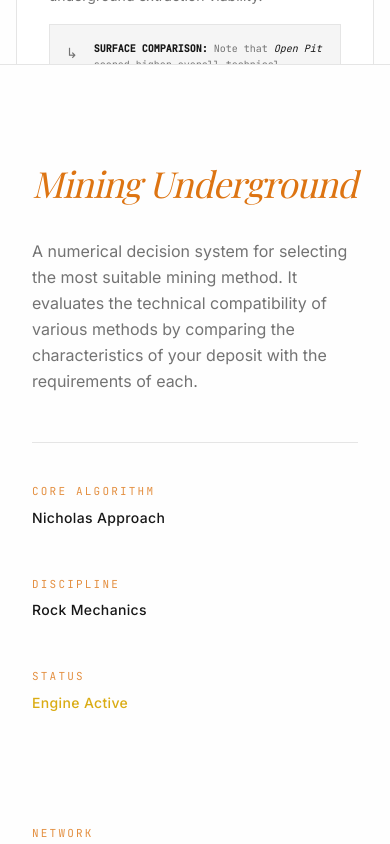
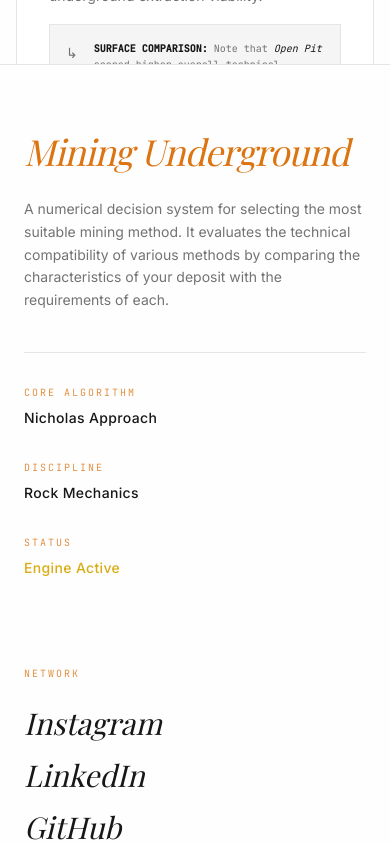
Before and after one commit to LuiccianDev/nicholas-method-81, a React (Vite) app: page / in a window 390 px wide. Shown: the part 780-1624 px from the top of the page. Built offline with nearby package versions, Linux system fonts and the light colour scheme; a web font is replaced by a local one.

Commit message:
feat: add BestMethodCard component for recommendation display and integrate animated Footer with GSAP scroll effects

```diff
--- a/src/components/calculator/BestMethodCard.tsx
+++ b/src/components/calculator/BestMethodCard.tsx
@@ -26,7 +26,7 @@ const BestMethodCard = memo(function BestMethodCard({
       </div>
       <div className="relative mb-8 flex flex-col border border-t-2 border-border border-t-primary bg-card p-8">
         <div className="mb-auto">
-          <p className="font-serif text-[48px] leading-none wrap-break-word text-primary italic drop-shadow-sm sm:text-[64px] md:text-[80px]">
+          <p className="font-serif text-[48px] text-secondary dark:text-primary leading-none wrap-break-word text-primary italic drop-shadow-sm sm:text-[64px] md:text-[80px]">
             {bestMethod?.method || 'None.'}
           </p>
           <p className="mt-2 text-xl font-light tracking-tight text-foreground-muted md:text-3xl">
@@ -65,7 +65,7 @@ const BestMethodCard = memo(function BestMethodCard({
 
         <button
           onClick={onOpenDetails}
-          className="group absolute right-4 bottom-4 flex h-12 w-12 cursor-pointer items-center justify-center rounded-full border border-primary text-primary transition-all duration-300 hover:bg-primary hover:text-surface"
+          className="group absolute right-4 top-4 flex h-12 w-12 cursor-pointer items-center justify-center rounded-full border border-primary text-secondary dark:text-primary transition-all duration-300 hover:bg-secondary dark:hover:bg-primary hover:text-surface"
           title="View Full Calculation Matrix"
         >
           <ListTree className="h-5 w-5" />
--- a/src/components/layout/Footer.tsx
+++ b/src/components/layout/Footer.tsx
@@ -181,86 +181,82 @@ export default function Footer() {
     { scope: footerRef }
   );
 
+  const details = [
+    { label: 'Core Algorithm', value: 'Nicholas Approach' },
+    { label: 'Discipline', value: 'Rock Mechanics' },
+    { label: 'Status', value: 'Engine Active', highlight: true },
+  ];
+
+  const socialLinks = [
+    { name: 'Instagram', url: 'https://www.instagram.com/luiccian_dev' },
+    { name: 'LinkedIn', url: 'https://www.linkedin.com/in/william-guevara-lazaro-79274b2a3' },
+    { name: 'GitHub', url: 'https://github.com/LuiccianDev' },
+  ];
+
   return (
     <footer
       ref={footerRef}
-      className="relative flex min-h-screen flex-col justify-between overflow-hidden border-t border-border bg-surface pt-24 font-sans"
+      className="relative flex min-h-[85vh] lg:min-h-screen flex-col justify-between overflow-hidden border-t border-border bg-surface pt-16 lg:pt-24 font-sans"
     >
       {/* Top Grid - Description & Links (wrapped with padding instead of footer) */}
-      <div className="relative z-20 grid grid-cols-1 gap-16 px-8 lg:grid-cols-12 lg:gap-12 lg:px-20">
+      <div className="relative z-20 grid grid-cols-1 gap-12 px-6 sm:gap-16 sm:px-8 lg:grid-cols-12 lg:gap-12 lg:px-20">
+
         {/* Left Column - Project Description */}
         <div className="flex flex-col justify-start lg:col-span-7 lg:pr-12">
           <h4
             ref={titleRef}
-            className="mb-8 font-serif text-4xl leading-tight tracking-tight text-secondary italic lg:text-6xl"
+            className="mb-6 font-serif text-4xl leading-tight tracking-tight text-secondary italic md:text-5xl lg:mb-8 lg:text-6xl"
           >
             Mining Underground
           </h4>
           <p
             ref={descriptionRef}
-            className="mb-12 max-w-2xl font-sans text-[16px] leading-relaxed text-foreground-muted"
+            className="mb-10 max-w-2xl font-sans text-sm leading-relaxed text-foreground-muted sm:text-base lg:mb-12 lg:text-[16px]"
           >
             A numerical decision system for selecting the most suitable mining
             method. It evaluates the technical compatibility of various methods
             by comparing the characteristics of your deposit with the
             requirements of each.
           </p>
+
           <div
             ref={detailsRef}
-            className="flex flex-col gap-12 border-t border-border pt-10 sm:flex-row"
+            className="flex flex-col gap-8 border-t border-border pt-8 sm:flex-row sm:gap-12 lg:pt-10"
           >
-            <div className="flex flex-col space-y-2">
-              <span className="font-mono text-[11px] tracking-[0.2em] text-secondary uppercase opacity-80">
-                Core Algorithm
+            {details.map((detail, index) => (
+              <div key={index} className="flex flex-col space-y-2">
+                <span className="font-mono text-[10px] tracking-[0.2em] text-secondary uppercase opacity-80 sm:text-[11px]">
+                  {detail.label}
                 </span>
-              <span className="text-sm font-medium tracking-wide text-foreground">
-                Nicholas Approach
+                <span
+                  className={`text-sm font-medium tracking-wide ${
+                    detail.highlight ? 'text-primary' : 'text-foreground'
+                  }`}
+                >
+                  {detail.value}
                 </span>
               </div>
-            <div className="flex flex-col space-y-2">
-              <span className="font-mono text-[11px] tracking-[0.2em] text-secondary uppercase opacity-80">
-                Discipline
-              </span>
-              <span className="text-sm font-medium tracking-wide text-foreground">
-                Rock Mechanics
-              </span>
-            </div>
-            <div className="flex flex-col space-y-2">
-              <span className="font-mono text-[11px] tracking-[0.2em] text-secondary uppercase opacity-80">
-                Status
-              </span>
-              <span className="text-sm font-medium tracking-wide text-primary">
-                Engine Active
-              </span>
-            </div>
+            ))}
           </div>
         </div>
 
         {/* Right Column - Social Links */}
-        <div className="mt-12 flex flex-col justify-start lg:col-span-5 lg:mt-0 lg:items-end">
-          <div ref={linksRef} className="flex flex-col space-y-8 lg:text-right">
-            <h4 className="network-title font-mono text-[11px] tracking-[0.2em] text-secondary uppercase opacity-80">
+        <div className="mt-10 flex flex-col justify-start sm:mt-12 lg:col-span-5 lg:mt-0 lg:items-end">
+          <div ref={linksRef} className="flex flex-col space-y-6 sm:space-y-8 lg:text-right">
+            <h4 className="network-title font-mono text-[10px] tracking-[0.2em] text-secondary uppercase opacity-80 sm:text-[11px]">
               Network
             </h4>
-            <div className="flex flex-col space-y-6">
+
+            <div className="flex flex-col space-y-4 sm:space-y-6">
+              {socialLinks.map((link) => (
                 <a
-                href="https://www.instagram.com/luiccian_dev"
-                className="footer-link block w-full font-serif text-3xl text-foreground italic transition-all duration-300 hover:-translate-x-2 hover:text-primary lg:text-4xl"
+                  key={link.name}
+                  href={link.url}
+                  className="footer-link block w-full font-serif text-3xl italic text-foreground transition-all duration-300 hover:text-primary hover:translate-x-2 md:text-4xl lg:hover:-translate-x-2"
                 >
-                Instagram
+                  {link.name}
                 </a>
-              <a
-                href="https://www.linkedin.com/in/william-guevara-lazaro-79274b2a3"
-                className="footer-link block w-full font-serif text-3xl text-foreground italic transition-all duration-300 hover:-translate-x-2 hover:text-primary lg:text-4xl"
-              >
-                LinkedIn
-              </a>
-              <a
-                href="https://github.com/LuiccianDev"
-                className="footer-link block w-full font-serif text-3xl text-foreground italic transition-all duration-300 hover:-translate-x-2 hover:text-primary lg:text-4xl"
-              >
-                GitHub
-              </a>
+              ))}
             </div>
 
             <AnimatePresence>
@@ -271,7 +267,7 @@ export default function Footer() {
                   animate={{ opacity: 1, x: 0 }}
                   exit={{ opacity: 0, x: 20 }}
                   onClick={scrollToTop}
-                  className="mt-12 w-fit cursor-pointer bg-secondary dark:bg-primary  px-8 py-3 font-mono text-[11px] tracking-[0.2em] text-surface uppercase transition-colors duration-300 hover:bg-primary hover:dark:bg-secondary lg:ml-auto"
+                  className="mb-12 w-fit cursor-pointer bg-secondary dark:bg-primary  px-8 py-3 font-mono text-[11px] tracking-[0.2em] text-surface uppercase transition-colors duration-300 hover:bg-primary hover:dark:bg-secondary lg:ml-auto"
                 >
                   Back to top
                 </motion.button>
```
Lines whose indentation alone changed are shown as unchanged.
